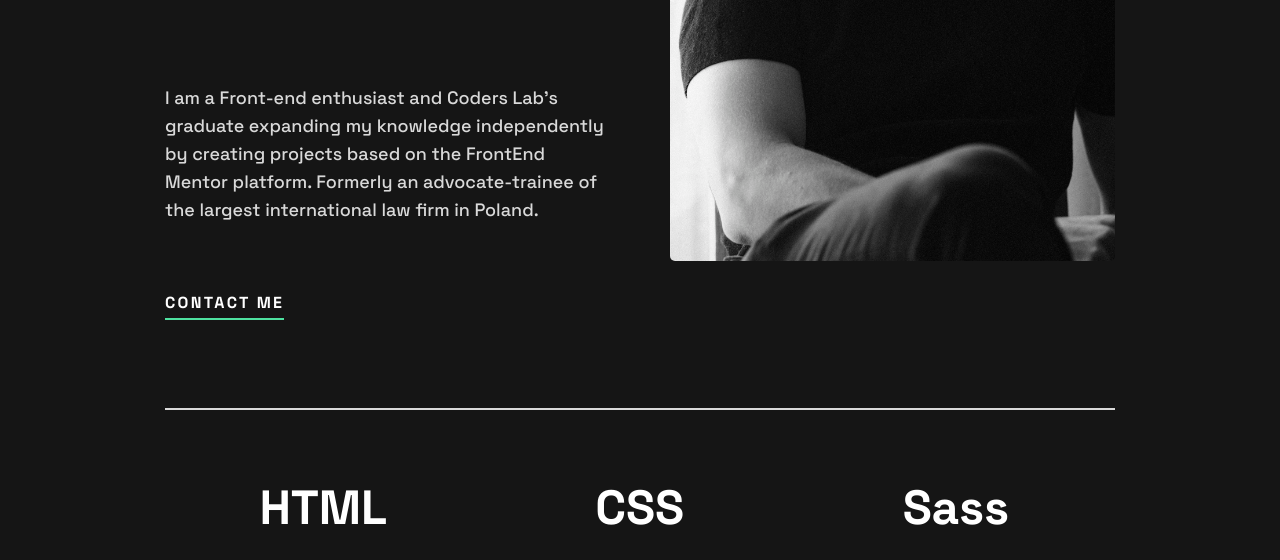
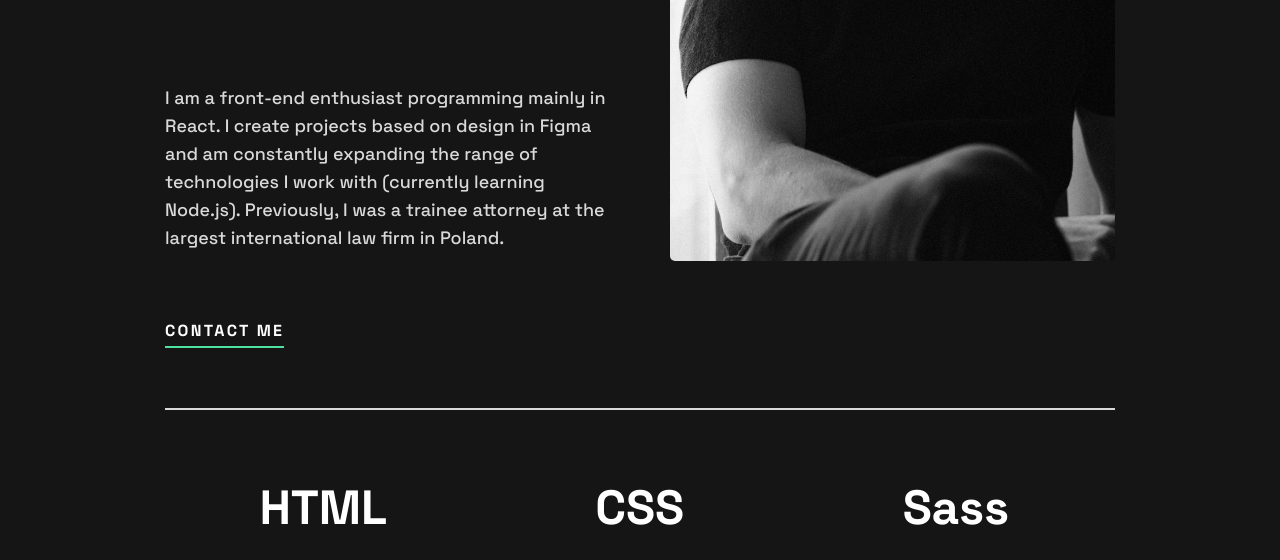
Before and after one commit to WiaterKa/2023.04.02---Portfolio_KIW, a website built with Parcel: page index.html in a window 1280 px wide. Shown: the part 537-1097 px from the top of the page. Built offline with nearby package versions, Linux system fonts and the light colour scheme.

Commit message:
change of description

```diff
--- a/index.html
+++ b/index.html
@@ -66,10 +66,11 @@
         </h1>
 
         <p class="p-primary">
-          I am a Front-end enthusiast and Coders Lab’s graduate expanding my
-          knowledge independently by creating projects based on the FrontEnd
-          Mentor platform. Formerly an advocate-trainee of the largest
-          international law firm in Poland.
+          I am a front-end enthusiast programming mainly in React. I
+          create projects based on design in Figma and am constantly
+          expanding the range of technologies I work with (currently
+          learning Node.js). Previously, I was a trainee attorney at the
+          largest international law firm in Poland.
         </p>
 
         <a href="#contact" class="p-secondary">Contact me</a>
```
